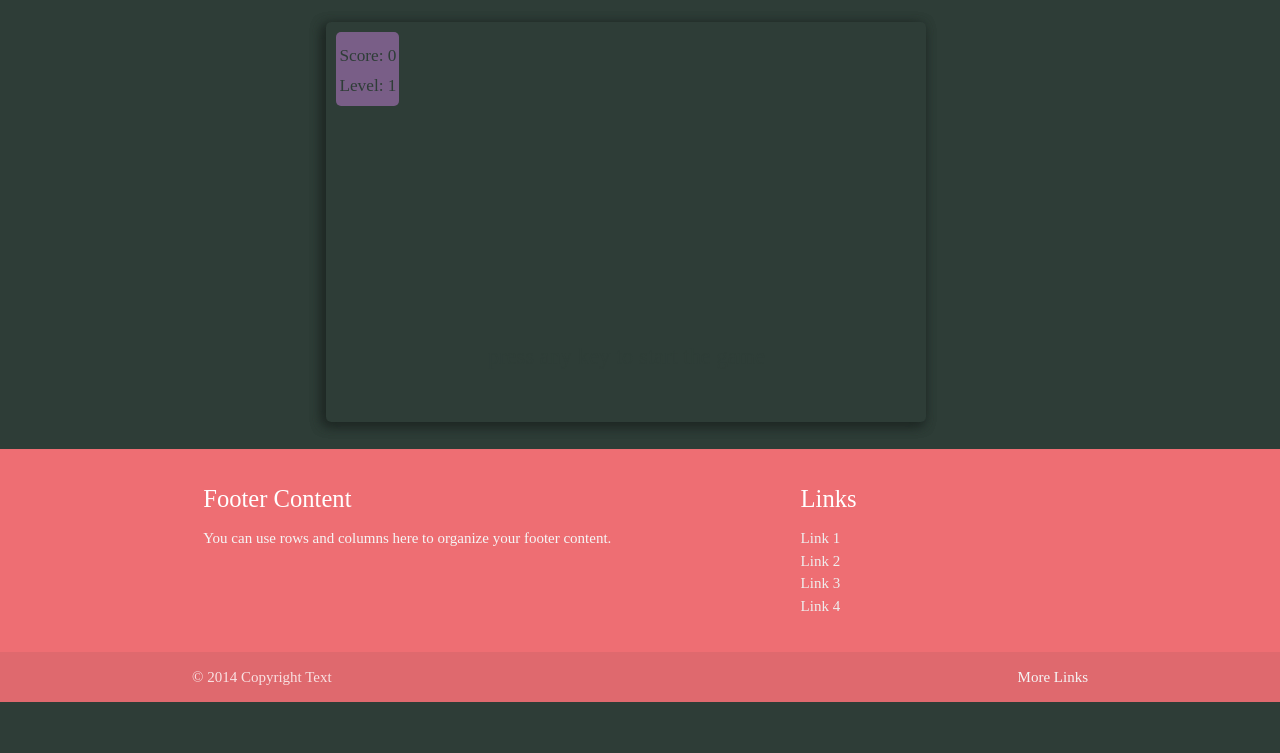
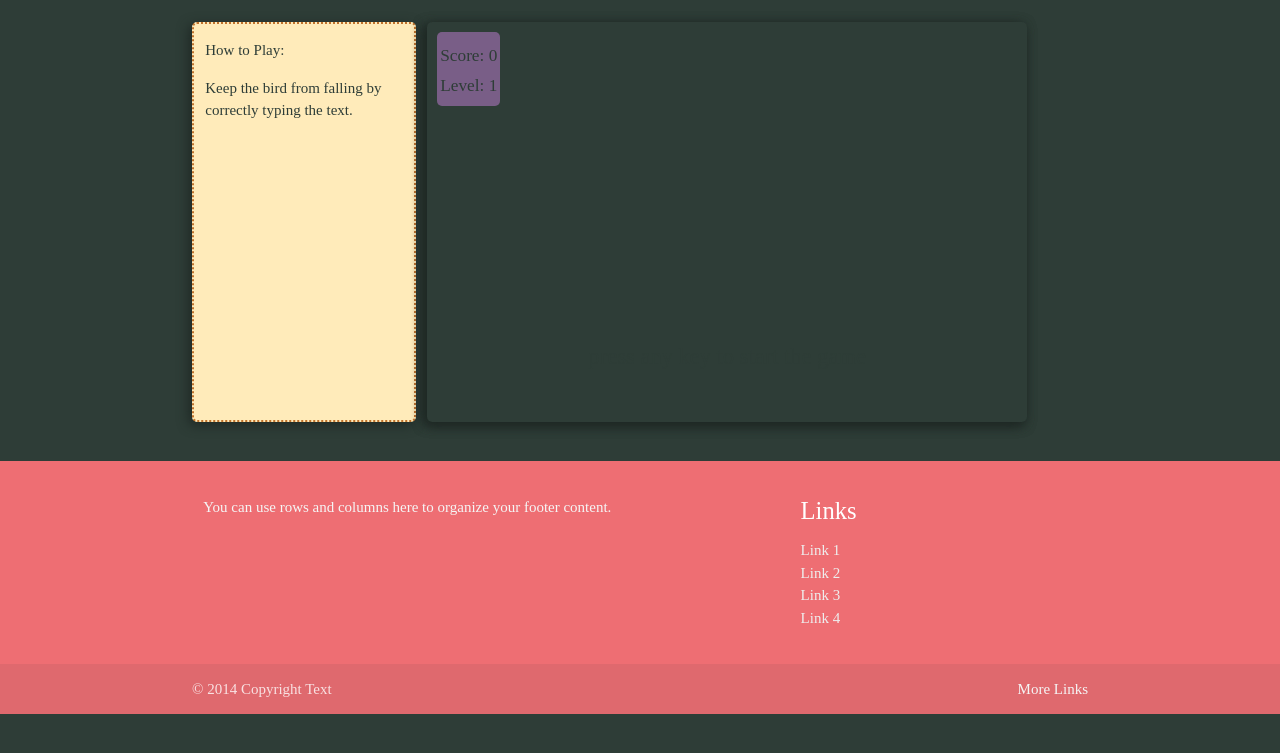
Before and after one commit to marinacor1/typrr-burn, a website: page index.html in a window 1280 px wide. Shown: the part 139-892 px from the top of the page. Drawn offline with nearby package versions, Linux system fonts and the light colour scheme; a web font is replaced by a local one.

Commit message:
add styling to instructions div

```diff
--- a/app.css
+++ b/app.css
@@ -5,15 +5,20 @@ html {
 body {
 	font-family: 'PT Mono';
 	color: #2E3D37;
-	/*display: flex;*/
-	/*min-height: 100vh;*/
-	/*flex-direction: column;*/
+	height: 100px;
+	display: flex;
+	min-height: 100vh;
+	flex-direction: column;
 }
 
-/*
+.body-div {
+	height: 600px;
+}
+
+
 main {
  flex: 1 0 auto;
-}*/
+}
 
 .header {
 	background-color: #98824D;
@@ -105,7 +110,7 @@ canvas {
 .fixed {
 	/*position:fixed;*/
 	width: 600px;
-	height: 400px;
+	height: 80px;
 }
 
 #text-div {
@@ -117,23 +122,21 @@ canvas {
 }
 
 .instructions {
-	color: black;
-	text-align: center;
-	background-color: #b6e6d8;
-	border: solid;
-	box-shadow: 5px 5px 5px orange;
+	display: block;
+	height: 400px;
+	min-width: 150px;
+	box-shadow: -3px 3px 12px #1e2824;
+	border-radius: 5px;
+	background-color: #ffebba;
+	border: 2px dotted #BF712B;
+	padding: 10px;
 }
 
 .high-score-box {
-	color: black;
-	text-align: center;
-	background-color: #b6e6d8;
-	border: solid;
-	box-shadow: 5px 5px 5px pink;
+	margin-top: 3%;
 }
 
 .you-have-high-score{
-	color: white;
 	text-align: center;
 	font-size: 150%;
 }
@@ -146,6 +149,7 @@ canvas {
 
 .hidden {
 	visibility: hidden;
+	height: 350px;
 }
 
 .letter {
--- a/index.html
+++ b/index.html
@@ -9,13 +9,31 @@
   <link href='https://fonts.googleapis.com/css?family=PT+Mono' rel='stylesheet' type='text/css'>
 </head>
 <body>
+  <div class="body-div">
+
   <div class="header">
     <div class="container">
       <h1 class="center-align">__<em class="logo">Typrr<span class="burn">Burn</span></em>......></h1>
     </div>
   </div>
   <div class="row container">
-    <div class="container">
+    <div class="instructions col s3">
+      <div class="">
+        <div class="high-score-box">
+          <p></p>
+        </div>
+        <p>How to Play:</p>
+        <p>Keep the bird from falling by correctly typing the text.</p>
+      </div>
+      <div class="">
+      </div>
+      <div class="">
+        <div class="you-have-high-score">
+          <p></p>
+        </div>
+      </div>
+    </div>
+    <div class="container col s8">
       <div id="canvas-container">
         <canvas id="background" width="600" height="400">
         </canvas>
@@ -36,24 +54,6 @@
       </div>
     </div>
 
-    <!-- <div class="instructions col s3 offset-s8">
-      <div class="row">
-        <p>Directions:</p>
-        <p>Keep the bird afloat, by typing the correct answer.</p>
-        <p> Earn extra points for typing fast!</p>
-      </div>
-      <div class="row">
-        <div class="high-score-box col s3 offset-s8">
-          <p></p>
-        </div>
-      </div>
-      <div class="row">
-        <div class="you-have-high-score col s3 offset-s8">
-          <p></p>
-        </div>
-      </div>
-    </div> -->
-
   </div>
 
 
@@ -68,11 +68,15 @@
     </div>
   </div>
 
+
+
+
+</div>
   <footer class="page-footer">
         <div class="container">
           <div class="row">
             <div class="col l6 s12">
-              <h5 class="white-text">Footer Content</h5>
+              <h5 class="white-text high-score-box"></h5>
               <p class="grey-text text-lighten-4">You can use rows and columns here to organize your footer content.</p>
             </div>
             <div class="col l4 offset-l2 s12">
```
